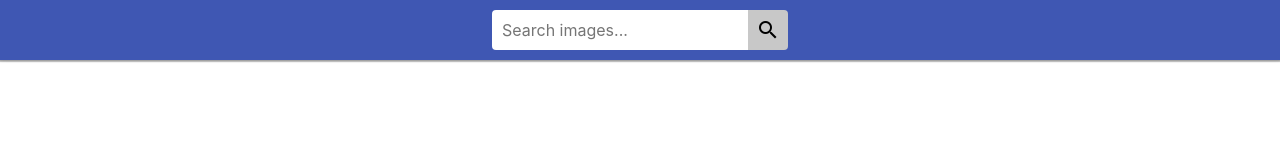
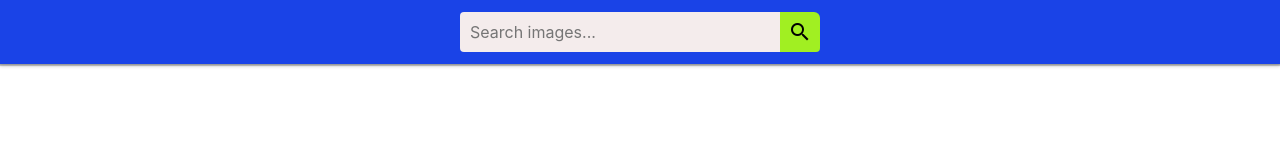
Before and after one commit to HunterBroRoman/goit-js-hw-11, a website built with Parcel: page src/index.html in a window 1280 px wide. Built offline with nearby package versions, Linux system fonts and the light colour scheme.

Commit message:
final191222

```diff
--- a/src/css/styles.css
+++ b/src/css/styles.css
@@ -23,11 +23,11 @@ p {
 
 .search_container {
   width: 100%;
-  padding-top: 10px;
-  padding-bottom: 10px;
+  padding-top: 12px;
+  padding-bottom: 12px;
   position: fixed;
-  background-color: #3f57b3;
-  box-shadow: 0 1px 3px rgb(0 0 0 / 12%), 0 1px 1px rgb(0 0 0 / 14%), 0 2px 1px rgb(0 0 0 / 20%);
+  background-color: #1a43e7;
+  box-shadow: 0 3px 3px rgb(0 0 0 / 12%), 0 1px 1px rgb(0 0 0 / 14%), 0 2px 1px rgb(0 0 0 / 20%);
 }
 
 .search-form {
@@ -37,11 +37,11 @@ p {
 }
 
 .search-form input {
-  width: 20%;
+  width: 25%;
   border-radius: 4px 0 0 4px;
   border: none;
   outline: none;
-  background-color: #fff;
+  background-color: rgb(244, 236, 236);
   padding: 8px 10px;
   font: inherit;
 }
@@ -52,15 +52,15 @@ p {
   align-items: center;
   width: 2.5em;
   border: none;
-  background-color: rgb(200, 200, 200);
+  background-color: rgb(161, 239, 34);
 
-  border-radius: 0 4px 4px 0;
+  border-radius: 0 6px 4px 0;
   cursor: pointer;
 }
 
 .search-form button:hover,
 .search-form button:focus {
-  background-color: rgb(180, 180, 180);
+  background-color: rgb(132, 144, 122);
   transition: all 0.3s;
 }
 
@@ -68,8 +68,6 @@ p {
   padding-left: 15px;
   padding-right: 15px;
   padding-bottom: 25px;
-
-
 }
 
 .gallery,
@@ -92,7 +90,7 @@ p {
   border: 2px solid rgb(241, 238, 238);
   border-radius: 10px;
   overflow: hidden;
-  transition: all 0.3s;
+  transition: all 3s;
 }
 
 .gallery__link:hover,
```
Also changed, not shown: src/js/.js (deleted).
